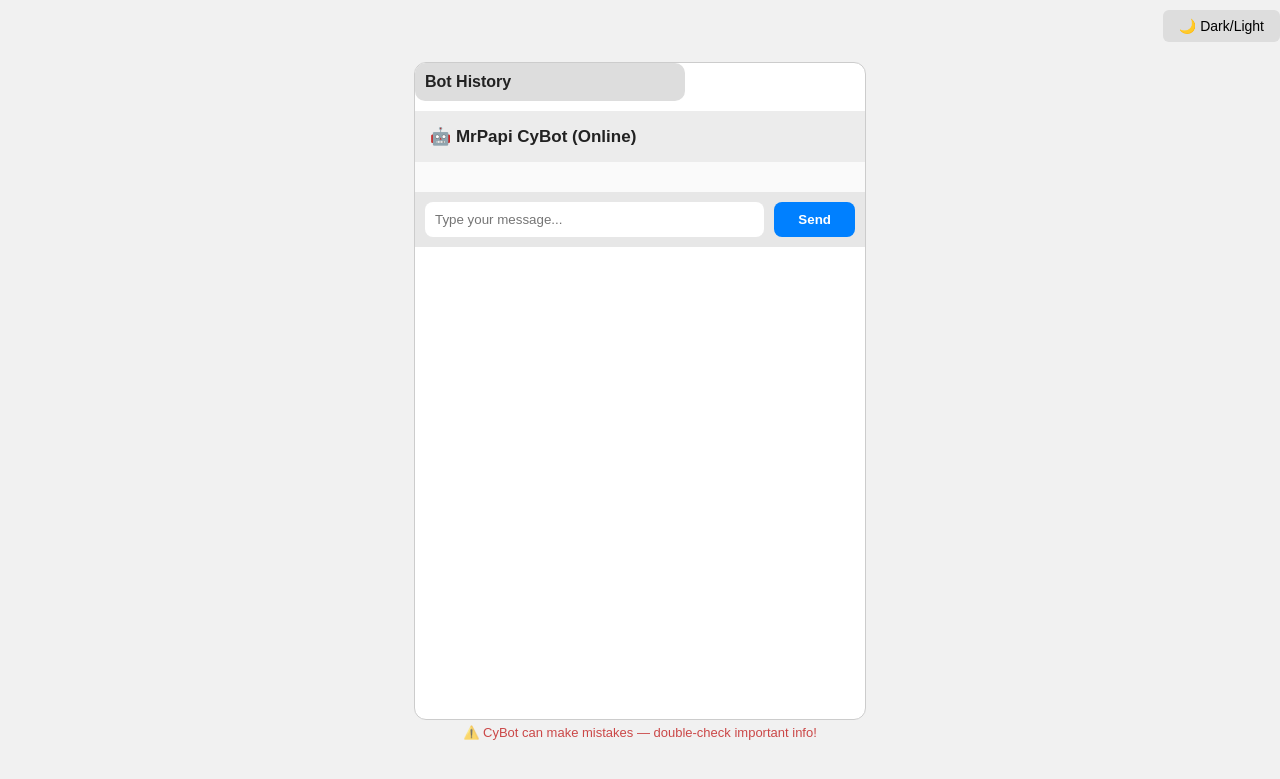
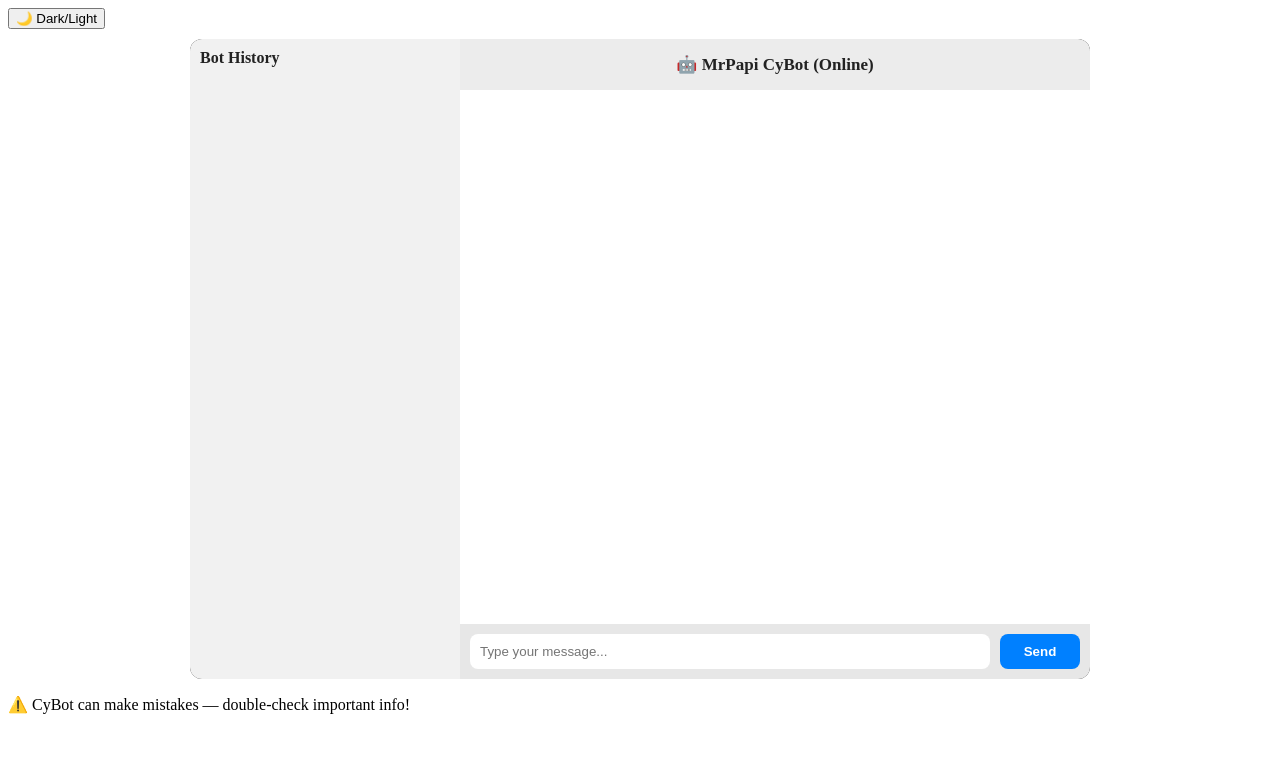
Before and after one commit to mrpapigrigades-droid/mrpapi-bot, a Flask app: page / in a window 1280 px wide. Shown: the top 779 px of the page. Run offline with Flask 3, Linux system fonts and the light colour scheme.

Commit message:
Update CyBot: chat history panel, main chat area, header, dark/light toggle

```diff
--- a/VincentAI_Web_Chatbot/static/style.css
+++ b/VincentAI_Web_Chatbot/static/style.css
@@ -1,79 +1,47 @@
 /* -------------------------
-   GENERAL PAGE
+   CHAT CONTAINER
 -------------------------- */
-body {
-    margin: 0;
-    padding: 0;
-    font-family: Arial, sans-serif;
-    background: #0f0f0f;
-    color: white;
+.chat-container {
     display: flex;
-    flex-direction: column;
-    align-items: center;
-    transition: background 0.3s, color 0.3s;
+    width: 95%;
+    max-width: 900px;
+    margin: 10px auto;
+    height: 80vh;
+    background: #1a1a1a;
+    border-radius: 12px;
+    overflow: hidden;
 }
 
-body.light {
+/* Chat History */
+.chat-history {
+    width: 250px;       /* Fixed width */
+    background: #222;
+    color: white;
+    padding: 10px;
+    overflow-y: auto;
+    flex-shrink: 0;
+}
+
+body.light .chat-history {
     background: #f1f1f1;
     color: #222;
 }
 
-/* -------------------------
-   THEME BUTTON
--------------------------- */
-.theme-toggle {
-    width: 100%;
-    text-align: right;
-    padding: 10px 20px;
+/* Main Chat Area */
+.chat-main {
+    flex: 1;           /* Take remaining space */
+    display: flex;
+    flex-direction: column;
 }
 
-#themeBtn {
-    background: #333;
-    border: none;
-    padding: 8px 16px;
-    border-radius: 6px;
-    cursor: pointer;
-    font-size: 14px;
-    color: white;
-}
-
-body.light #themeBtn {
-    background: #ddd;
-    color: black;
-}
-
-/* -------------------------
-   CHAT CONTAINER
--------------------------- */
-.chat-container {
-    width: 95%;
-    max-width: 450px;
-    margin-top: 10px;
-    background: #1a1a1a;
-    border-radius: 12px;
-    display: flex;
-    flex-direction: column;
-    height: 82vh;
-    overflow: hidden;
-}
-
-body.light .chat-container {
-    background: #ffffff;
-    border: 1px solid #ccc;
-}
-
-/* -------------------------
-   HEADER
--------------------------- */
+/* Header */
 .header {
     background: #222;
+    color: white;
     padding: 15px;
-    text-align: center;
     font-size: 17px;
     font-weight: bold;
-    display: flex;
-    justify-content: space-between;
-    align-items: center;
+    text-align: center;
 }
 
 body.light .header {
@@ -81,128 +49,27 @@ body.light .header {
     color: #222;
 }
 
-/* -------------------------
-   CHAT BOX
--------------------------- */
+/* Chat Box */
 .chat-box {
     flex: 1;
     padding: 15px;
     overflow-y: auto;
     display: flex;
     flex-direction: column;
-    gap: 15px;
-    background: #1e1e1e;
+    gap: 10px;
+    background: #1a1a1a;
 }
 
 body.light .chat-box {
-    background: #fafafa;
+    background: #fff;
 }
 
-/* Scrollbar */
-.chat-box::-webkit-scrollbar {
-    width: 6px;
-}
-.chat-box::-webkit-scrollbar-thumb {
-    background: #555;
-    border-radius: 10px;
-}
-
-/* -------------------------
-   MESSAGE STYLES
--------------------------- */
-.user-message,
-.bot-message {
+/* Input Area */
+.input-area {
     display: flex;
-    align-items: flex-start;
     gap: 10px;
-    animation: fadeInUp 0.25s ease-in-out;
-}
-
-.user-message {
-    justify-content: flex-end;
-}
-
-.bot-message {
-    justify-content: flex-start;
-}
-
-/* Avatar */
-.avatar {
-    width: 35px;
-    height: 35px;
-    border-radius: 50%;
-    object-fit: cover;
-}
-
-/* Message Bubble */
-.message-text {
-    max-width: 65%;
-    padding: 10px 14px;
-    border-radius: 10px;
-    line-height: 1.4;
-    font-size: 15px;
-    background: #2a2a2a;
-    color: white;
-}
-
-body.light .message-text {
-    background: #eaeaea;
-    color: #222;
-}
-
-.user-message .message-text {
-    background: #0066ff;
-}
-
-body.light .user-message .message-text {
-    background: #0080ff;
-    color: white;
-}
-
-/* Timestamp */
-.timestamp {
-    font-size: 11px;
-    opacity: 0.6;
-    margin-top: 4px;
-}
-
-/* -------------------------
-   TYPING DOTS ANIMATION
--------------------------- */
-.typing-dots {
-    display: flex;
-    align-items: center;
-    margin-left: 8px;
-}
-
-.typing-dots span {
-    font-size: 22px;
-    animation: blink 1s infinite;
-    opacity: 0.4;
-    margin-right: 2px;
-}
-
-.typing-dots span:nth-child(2) {
-    animation-delay: 0.2s;
-}
-.typing-dots span:nth-child(3) {
-    animation-delay: 0.4s;
-}
-
-@keyframes blink {
-    0% {opacity: 0.3;}
-    50% {opacity: 1;}
-    100% {opacity: 0.3;}
-}
-
-/* -------------------------
-   INPUT AREA
--------------------------- */
-.input-area {
     padding: 10px;
     background: #111;
-    display: flex;
-    gap: 10px;
 }
 
 body.light .input-area {
@@ -210,7 +77,7 @@ body.light .input-area {
 }
 
 #user-input {
-    width: 80%;
+    flex: 1;
     padding: 10px;
     border-radius: 8px;
     border: none;
@@ -218,7 +85,7 @@ body.light .input-area {
 }
 
 #send-btn {
-    width: 20%;
+    width: 80px;
     background: #0080ff;
     border: none;
     border-radius: 8px;
@@ -227,77 +94,9 @@ body.light .input-area {
     font-weight: bold;
 }
 
-/* -------------------------
-   WARNING
--------------------------- */
-.warning {
-    margin-top: 5px;
-    font-size: 13px;
-    opacity: 0.7;
+/* Chat History Scroll */
+#history-list {
+    margin-top: 10px;
+    max-height: calc(100% - 30px);
+    overflow-y: auto;
 }
-
-body.light .warning {
-    color: #b00;
-}
-
-/* -------------------------
-   ANIMATIONS
--------------------------- */
-@keyframes fadeInUp {
-    from {
-        opacity: 0;
-        transform: translateY(10px);
-    }
-    to {
-        opacity: 1;
-        transform: translateY(0);
-    }
-}
-
-/* -------------------------
-   CHAT HISTORY PANEL
--------------------------- */
-#chat-history {
-    width: 250px;
-    background-color: #2c2c2c;
-    padding: 10px;
-    overflow-y: auto;
-    border-radius: 10px;
-    margin-bottom: 10px;
-}
-
-body.light #chat-history {
-    background-color: #ddd;
-    color: #222;
-}
-
-.history-item {
-    display: flex;
-    align-items: center;
-    padding: 5px;
-    margin: 3px 0;
-    background-color: #444;
-    border-radius: 6px;
-    cursor: pointer;
-    font-size: 0.9em;
-}
-
-body.light .history-item {
-    background-color: #ddd;
-    color: #222;
-}
-
-.history-item:hover {
-    background-color: #555;
-}
-
-body.light .history-item:hover {
-    background-color: #bbb;
-}
-
-.history-item img.avatar {
-    width: 24px;
-    height: 24px;
-    border-radius: 50%;
-    margin-right: 8px;
-}
--- a/VincentAI_Web_Chatbot/templates/index.html
+++ b/VincentAI_Web_Chatbot/templates/index.html
@@ -8,14 +8,16 @@
 </head>
 <body class="light">
 
+    <!-- Theme Toggle -->
     <div class="theme-toggle">
         <button id="themeBtn">🌙 Dark/Light</button>
     </div>
 
+    <!-- Main Chat Container -->
     <div class="chat-container">
 
-    <!-- Chat History (Bot only) -->
-    <div id="chat-history">
+        <!-- Chat History Panel -->
+        <div id="chat-history" class="chat-history">
             <strong>Bot History</strong>
             <div id="history-list"></div>
         </div>
@@ -29,10 +31,13 @@
                 <button id="send-btn">Send</button>
             </div>
         </div>
+
     </div>
 
+    <!-- Warning -->
     <p class="warning">⚠️ CyBot can make mistakes — double-check important info!</p>
 
+    <!-- Script -->
     <script src="/static/script.js"></script>
 </body>
 </html>
```
Also changed, not shown: VincentAI_Web_Chatbot/static/script.js (+7 -0 lines). Lines whose indentation alone changed are shown as unchanged.
